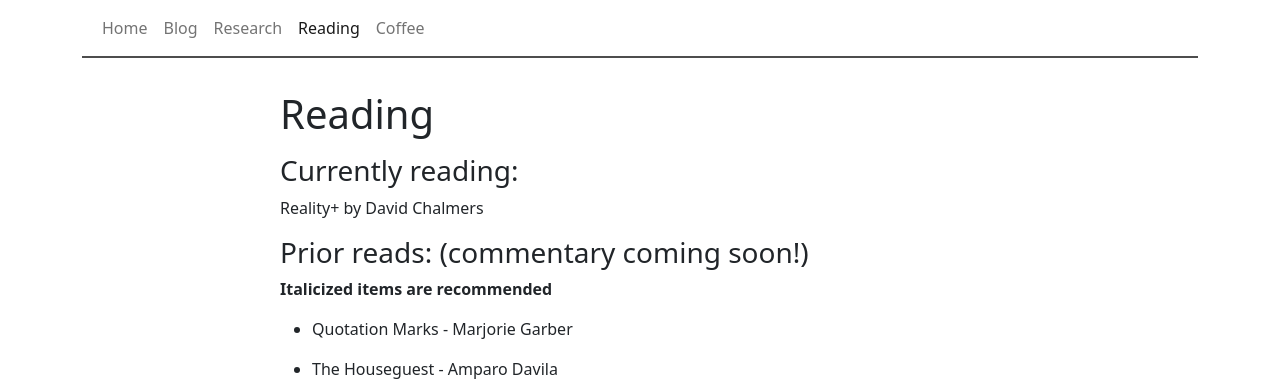
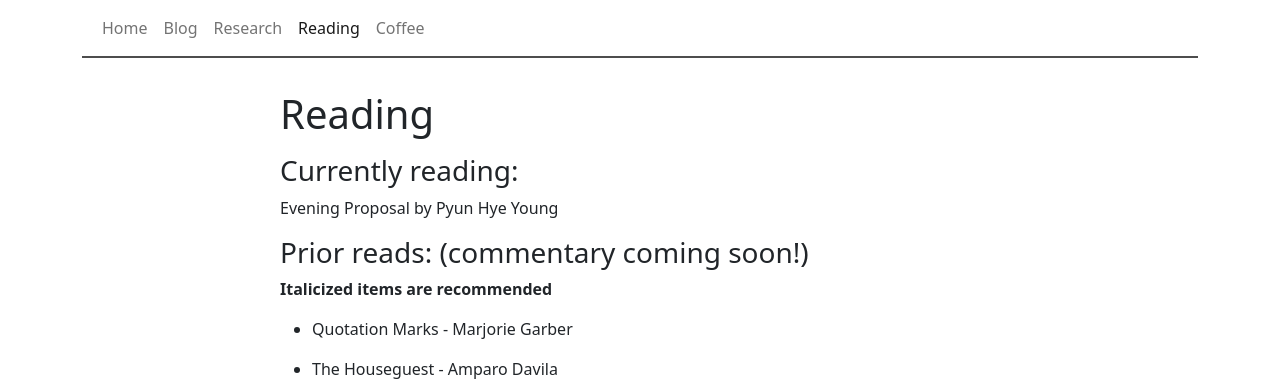
Before and after one commit to craigxchen/craigxchen.github.io, a Jekyll site: the page built from reading.md, in a window 1280 px wide. Shown: the top 392 px of the page. Built offline with Jekyll 4.4.1, drawn with Linux system fonts in a browser that asks for light colours.

Commit message:
gave up on reality+

```diff
--- a/reading.md
+++ b/reading.md
@@ -5,7 +5,7 @@ permalink: /reading/
 ---
 
 ### Currently reading:
-Reality+ by David Chalmers
+Evening Proposal by Pyun Hye Young
 
 ### Prior reads: (commentary coming soon!)
 **Italicized items are recommended**
```
